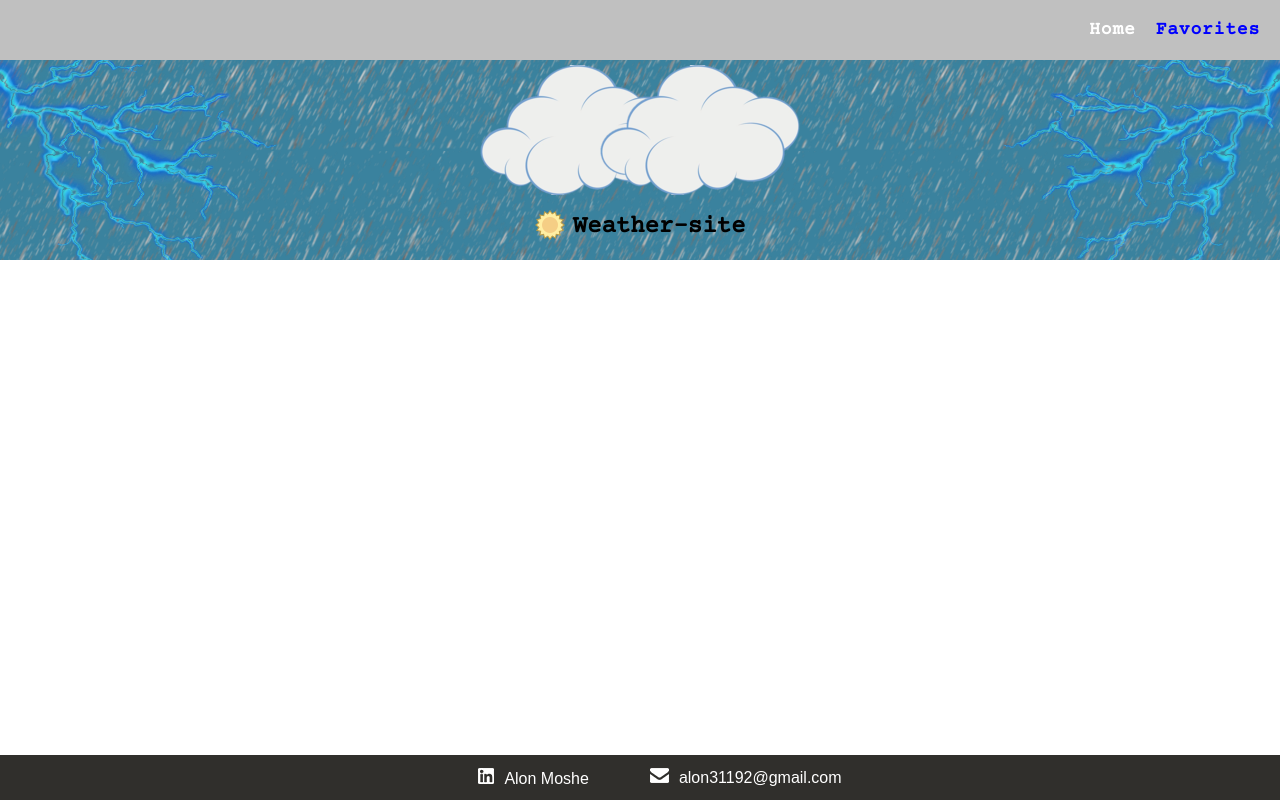
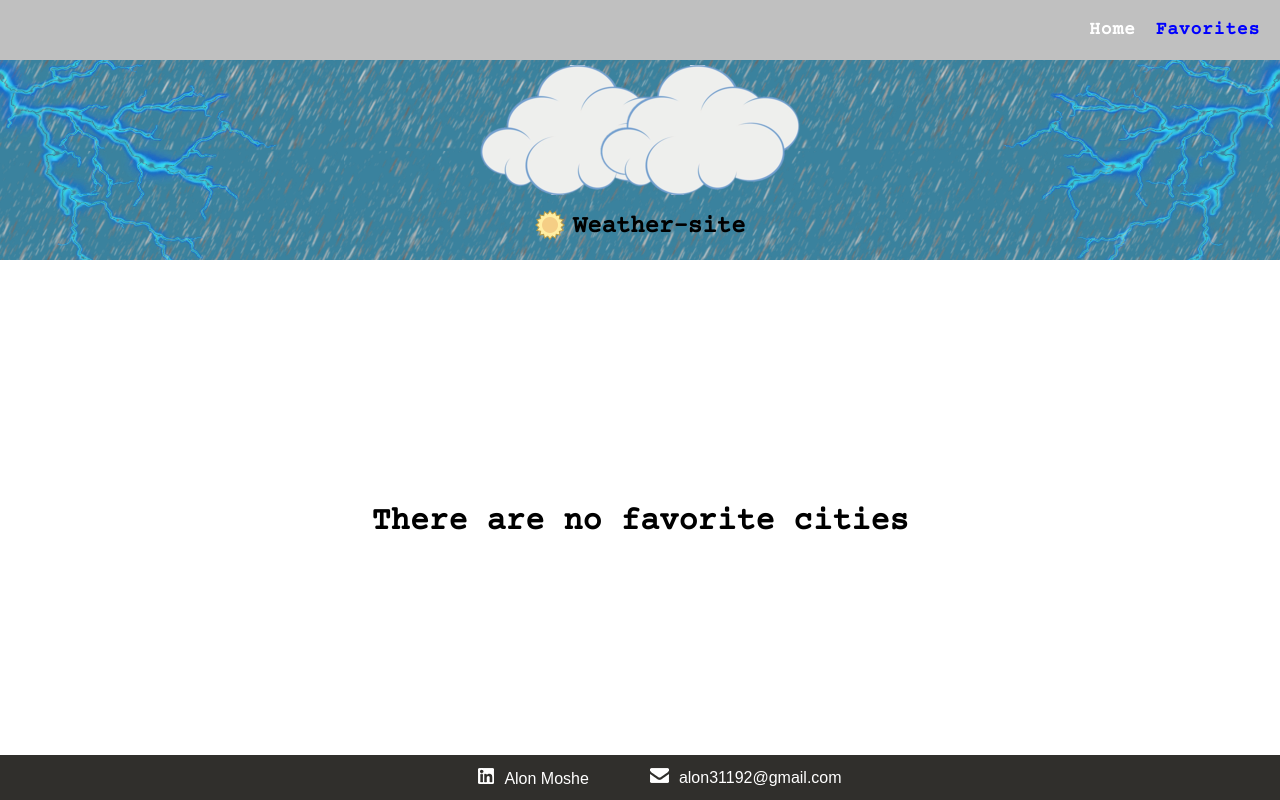
Before and after one commit to alon3192/Alon-Moshe-03-01-2020, an Angular app: page /favorites in a window 1280 px wide. Built offline with nearby package versions, Linux system fonts and the light colour scheme.

Commit message:
favorite message added

```diff
--- a/src/app/city-detail/city-detail.component.ts
+++ b/src/app/city-detail/city-detail.component.ts
@@ -66,9 +66,6 @@ export class CityDetailComponent implements OnInit, OnDestroy {
             this.card.classList.add("card_animation");
             document.getElementById("responsive_weather_text").classList.add("card_animation");
             document.getElementById("weather_text").classList.add("card_animation");
-
-
-
 
           setTimeout(()=>{
             this.card.classList.remove("card_animation");
--- a/src/app/favorites/favorites.component.css
+++ b/src/app/favorites/favorites.component.css
@@ -5,8 +5,13 @@
     padding-right: 10%;
     justify-content: space-evenly;
     min-height: calc(100vh - 60px - 200px - 45px);
+    position: relative;
 }
 
+h1 {
+  top: 45%;
+  position: absolute;
+}
 
 
 @media(max-width : 625px) {
--- a/src/app/favorites/favorites.component.html
+++ b/src/app/favorites/favorites.component.html
@@ -1,3 +1,4 @@
 <div class="favorites">
-    <app-favorite-card *ngFor="let favorite of favirites" [favoriteCity]="favorite"></app-favorite-card>
+    <h1 *ngIf="favorites.length === 0">There are no favorite cities</h1>
+    <app-favorite-card *ngFor="let favorite of favorites" [favoriteCity]="favorite"></app-favorite-card>
 </div>
--- a/src/app/favorites/favorites.component.ts
+++ b/src/app/favorites/favorites.component.ts
@@ -10,12 +10,12 @@ export class FavoritesComponent implements OnInit {
 
   constructor(private dataService:DataService) { }
 
-  favirites;
+  favorites = [];
 
   ngOnInit() {
 
     this.dataService.linkPressed("favorites");  /* Favorites page indicator */
-    this.favirites = this.dataService.favorites;
+    this.favorites = this.dataService.favorites;
 
   }
 
```
